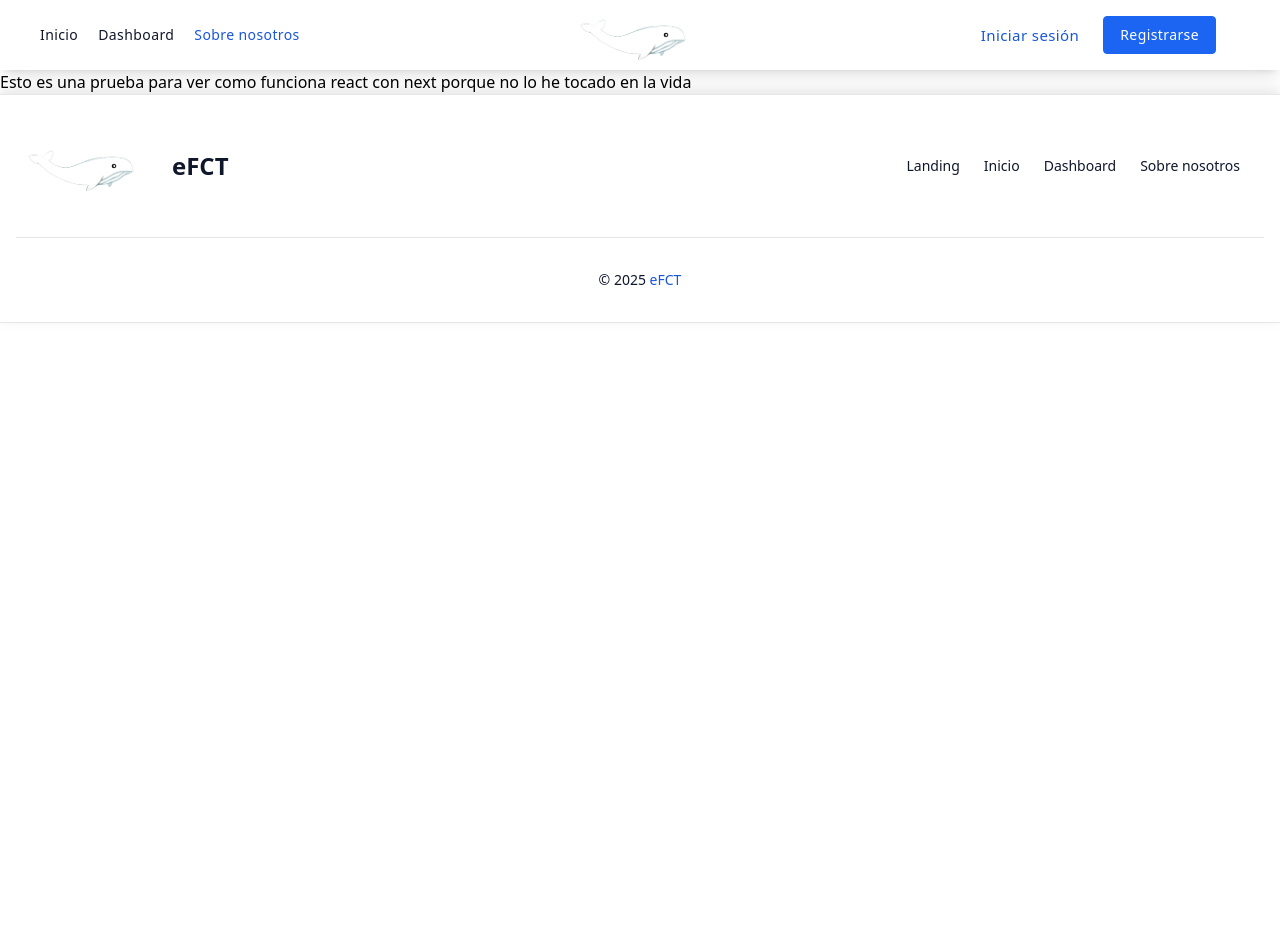
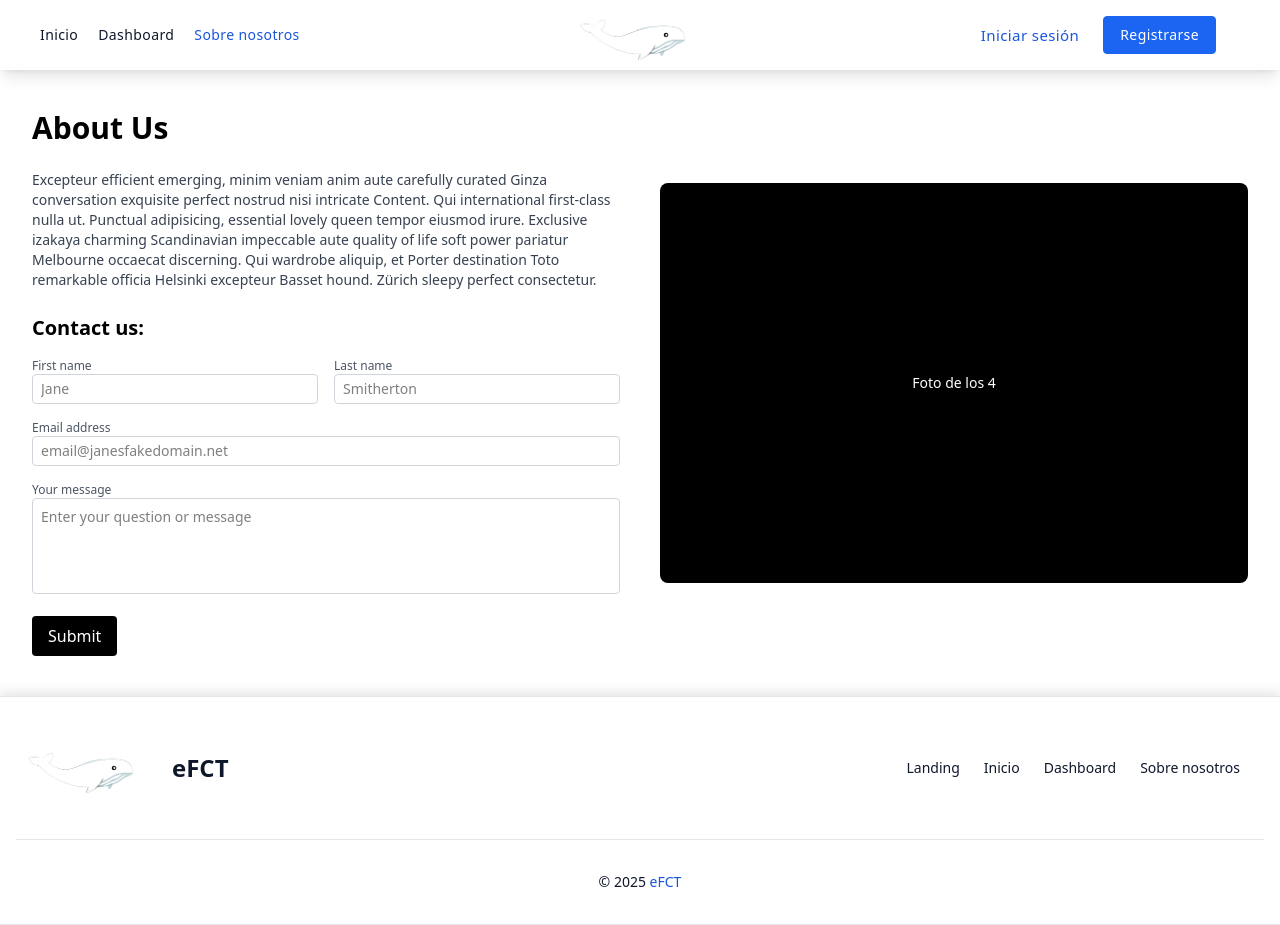
Before and after one commit to paurosmoleon/TFG, a React (Vite) app in the folder front/: page /about-us in a window 1280 px wide. Before the commit the page ends 800 px from the top, so only its background shows below. Built offline with nearby package versions, Linux system fonts and the light colour scheme.

Commit message:
foto ejemplo

```diff
--- a/front/src/components/aboutus.tsx
+++ b/front/src/components/aboutus.tsx
@@ -1,7 +1,69 @@
-export default function AboutUs() {
-    return (
-      <main>
-        <h1>Esto es una prueba para ver como funciona react con next porque no lo he tocado en la vida</h1>
-      </main>
-    );
-  }
+const AboutUs = () => {
+  return (
+    <div className="flex flex-col lg:flex-row gap-10 px-8 py-10">
+      {/* Left column */}
+      <div className="lg:w-1/2 space-y-6">
+        <h2 className="text-3xl font-bold">About Us</h2>
+        <p className="text-sm text-gray-700">
+          Excepteur efficient emerging, minim veniam anim aute carefully curated Ginza conversation exquisite perfect nostrud nisi intricate Content.
+          Qui international first-class nulla ut. Punctual adipisicing, essential lovely queen tempor eiusmod irure.
+          Exclusive izakaya charming Scandinavian impeccable aute quality of life soft power pariatur Melbourne occaecat discerning.
+          Qui wardrobe aliquip, et Porter destination Toto remarkable officia Helsinki excepteur Basset hound. Zürich sleepy perfect consectetur.
+        </p>
+
+        {/* Contact form */}
+        <div className="space-y-4">
+          <h3 className="text-xl font-semibold">Contact us:</h3>
+          <div className="flex gap-4">
+            <div className="w-1/2">
+              <label className="block text-xs text-gray-600">First name</label>
+              <input
+                type="text"
+                placeholder="Jane"
+                className="w-full border border-gray-300 rounded px-2 py-1 text-sm"
+              />
+            </div>
+            <div className="w-1/2">
+              <label className="block text-xs text-gray-600">Last name</label>
+              <input
+                type="text"
+                placeholder="Smitherton"
+                className="w-full border border-gray-300 rounded px-2 py-1 text-sm"
+              />
+            </div>
+          </div>
+
+          <div>
+            <label className="block text-xs text-gray-600">Email address</label>
+            <input
+              type="email"
+              placeholder="email@janesfakedomain.net"
+              className="w-full border border-gray-300 rounded px-2 py-1 text-sm"
+            />
+          </div>
+
+          <div>
+            <label className="block text-xs text-gray-600">Your message</label>
+            <textarea
+              placeholder="Enter your question or message"
+              className="w-full border border-gray-300 rounded px-2 py-2 text-sm h-24 resize-none"
+            ></textarea>
+          </div>
+
+          <button className="bg-black text-white px-4 py-2 rounded hover:bg-gray-800 transition">
+            Submit
+          </button>
+        </div>
+      </div>
+
+      {/* Right column */}
+      <div className="lg:w-1/2 flex items-center justify-center">
+        <div className="bg-black w-full h-[400px] rounded-lg flex items-center justify-center text-white text-sm">
+          Foto de los 4
+        </div>
+      </div>
+    </div>
+  );
+};
+
+export default AboutUs;
```
Also changed, not shown: front/public/fotoAboutUs.png (added).
